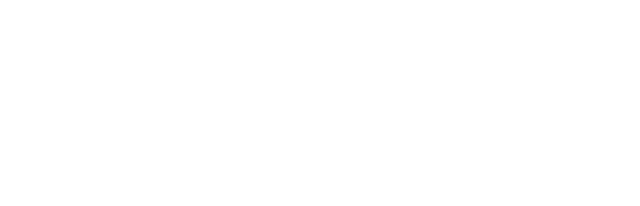
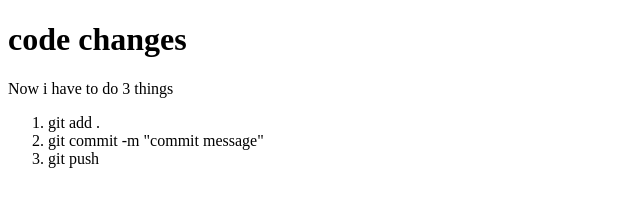
Before and after one commit to AnnomsDev/my-second-repo, a plain HTML site: page index.html in a window 1280 px wide. Shown: the whole page, without its empty margins (0-640 px from the left). Drawn offline with Linux system fonts and the light colour scheme.

Commit message:
code change

```diff
--- a/index.html
+++ b/index.html
@@ -7,6 +7,13 @@
     <title>Document</title>
 </head>
 <body>
+    <h1>code changes</h1>
+    <p>Now i have to do 3 things</p>
+    <ol>
+        <li>git add .</li>
+        <li>git commit -m "commit message"</li>
+        <li>git push</li>
+    </ol>
 
 </body>
 </html>
```
